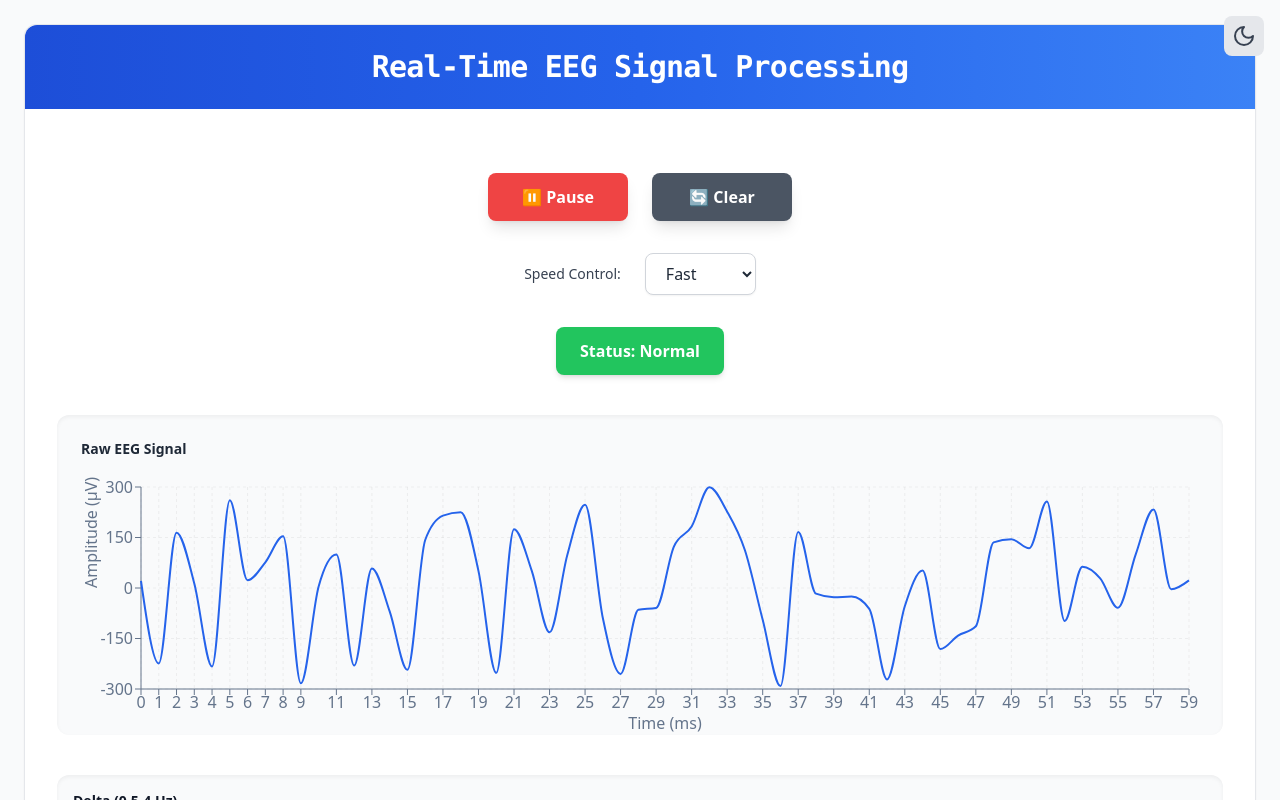
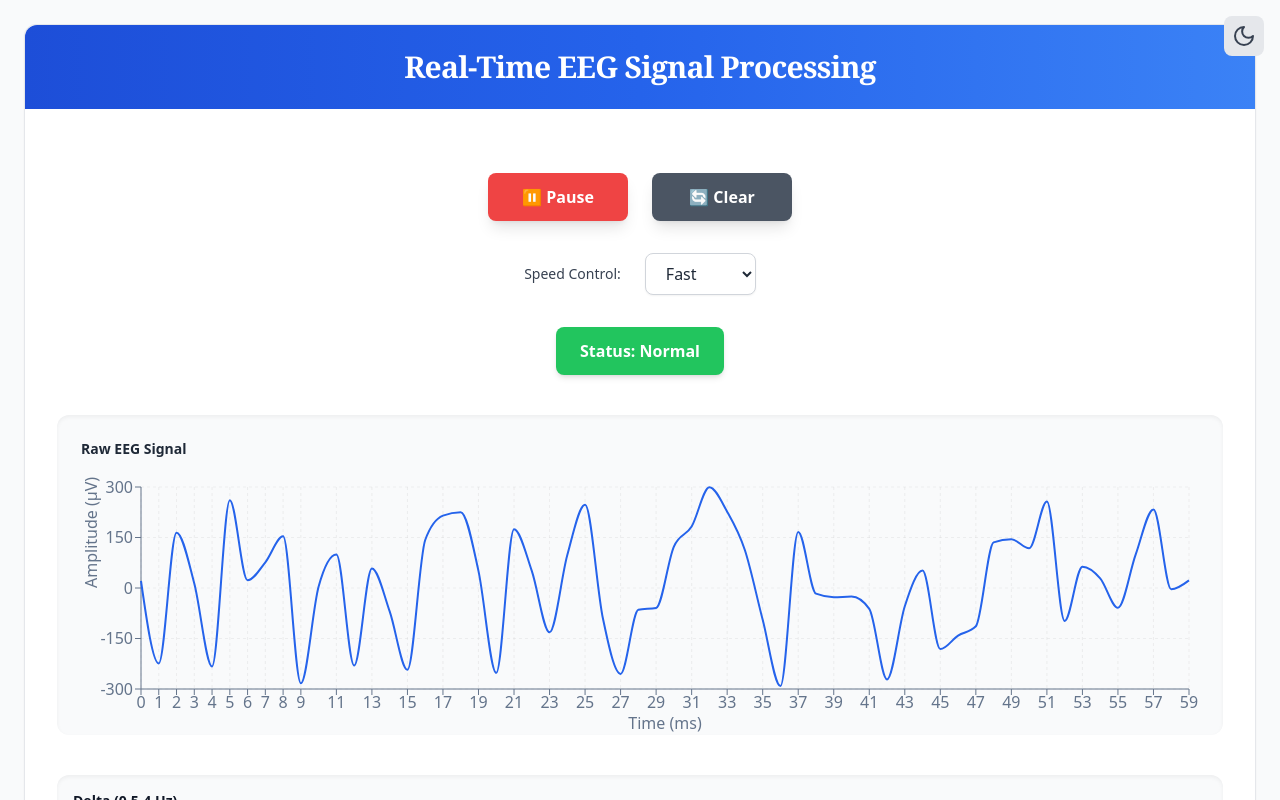
Before and after one commit to Kanishk1420/EEG-Signal-Processing, a React (Create React App) app in the folder frontend/: page / in a window 1280 px wide. Shown: the top 800 px of the page. Built offline with nearby package versions, Linux system fonts and the light colour scheme; no server answers.

Commit message:
Changed Fontstyle

```diff
--- a/frontend/src/components/EEGForm.js
+++ b/frontend/src/components/EEGForm.js
@@ -270,7 +270,7 @@ const EEGForm = () => {
         className={`bg-white dark:bg-gray-800 shadow-2xl rounded-xl transition-colors`}
       >
         <CardHeader className="bg-gradient-to-r from-blue-700 via-blue-600 to-blue-500 rounded-t-xl p-4 md:p-6 mb-4 md:mb-8">
-          <CardTitle className="text-white text-xl md:text-3xl font-bold font-mono text-center">
+          <CardTitle className="text-white text-xl md:text-3xl font-bold font-serif text-center">
             Real-Time EEG Signal Processing
           </CardTitle>
         </CardHeader>
```
